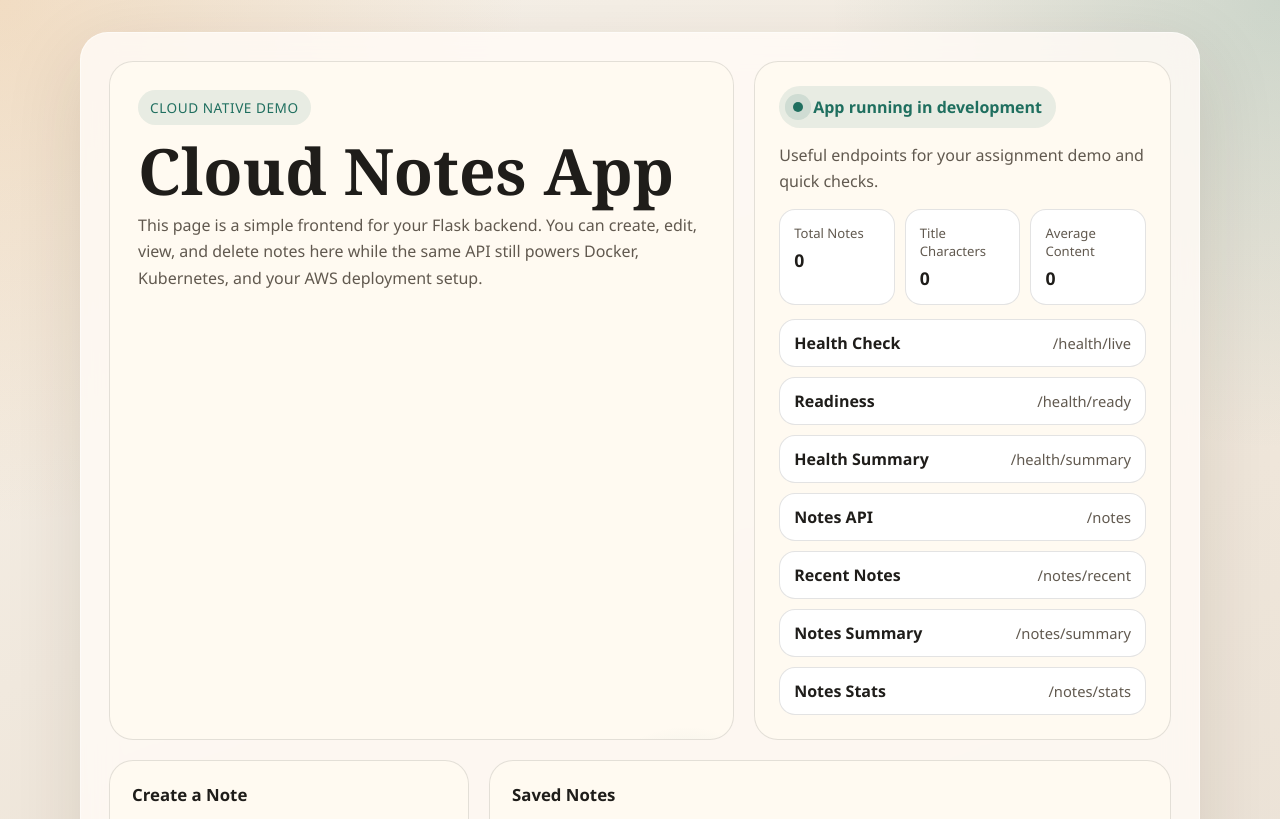
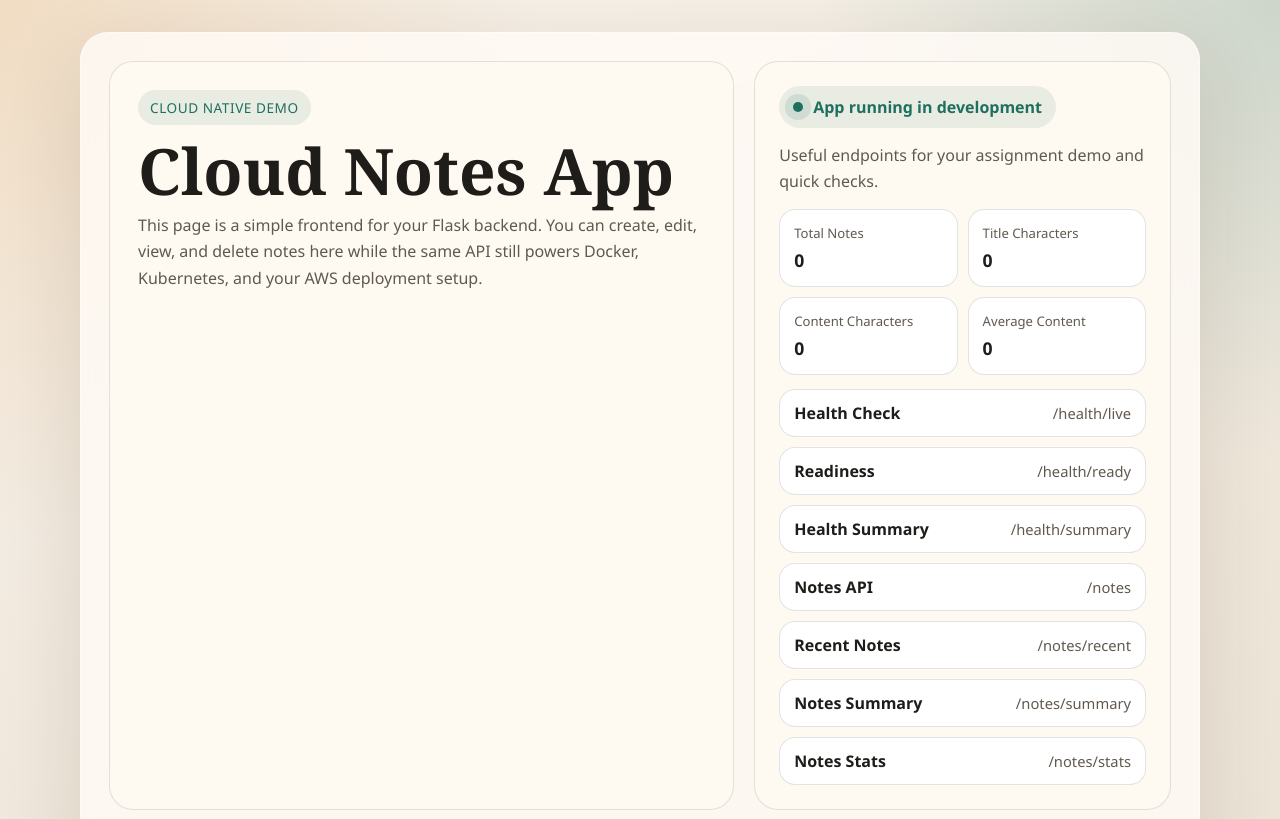
Before and after one commit to T1CoderNewbie/Cloud-Native, a Flask app: page / in a window 1280 px wide. Shown: the top 819 px of the page. Run offline with Flask 3, Linux system fonts and the light colour scheme; data that the repository does not hold is empty.

Commit message:
Show content character stats on homepage

```diff
--- a/templates/index.html
+++ b/templates/index.html
@@ -107,7 +107,7 @@
 
       .stats-grid {
         display: grid;
-        grid-template-columns: repeat(3, 1fr);
+        grid-template-columns: repeat(2, 1fr);
         gap: 10px;
       }
 
@@ -411,6 +411,10 @@
               <strong id="stat-title-chars">0</strong>
             </div>
             <div class="stat-tile">
+              <span>Content Characters</span>
+              <strong id="stat-content-chars">0</strong>
+            </div>
+            <div class="stat-tile">
               <span>Average Content</span>
               <strong id="stat-average-content">0</strong>
             </div>
@@ -527,6 +531,7 @@
       const flash = document.getElementById("flash");
       const statCount = document.getElementById("stat-count");
       const statTitleChars = document.getElementById("stat-title-chars");
+      const statContentChars = document.getElementById("stat-content-chars");
       const statAverageContent = document.getElementById("stat-average-content");
       const titleCounter = document.getElementById("title-counter");
       const contentCounter = document.getElementById("content-counter");
@@ -670,6 +675,7 @@
           noteCount.textContent = "Load failed";
           statCount.textContent = "-";
           statTitleChars.textContent = "-";
+          statContentChars.textContent = "-";
           statAverageContent.textContent = "-";
         }
       }
@@ -682,10 +688,12 @@
 
           statCount.textContent = data.count ?? 0;
           statTitleChars.textContent = data.total_title_characters ?? 0;
+          statContentChars.textContent = data.total_content_characters ?? 0;
           statAverageContent.textContent = data.average_content_length ?? 0;
         } catch (error) {
           statCount.textContent = "-";
           statTitleChars.textContent = "-";
+          statContentChars.textContent = "-";
           statAverageContent.textContent = "-";
         }
       }
```
Also changed, not shown: tests/test_app.py (+1 -0 lines).
